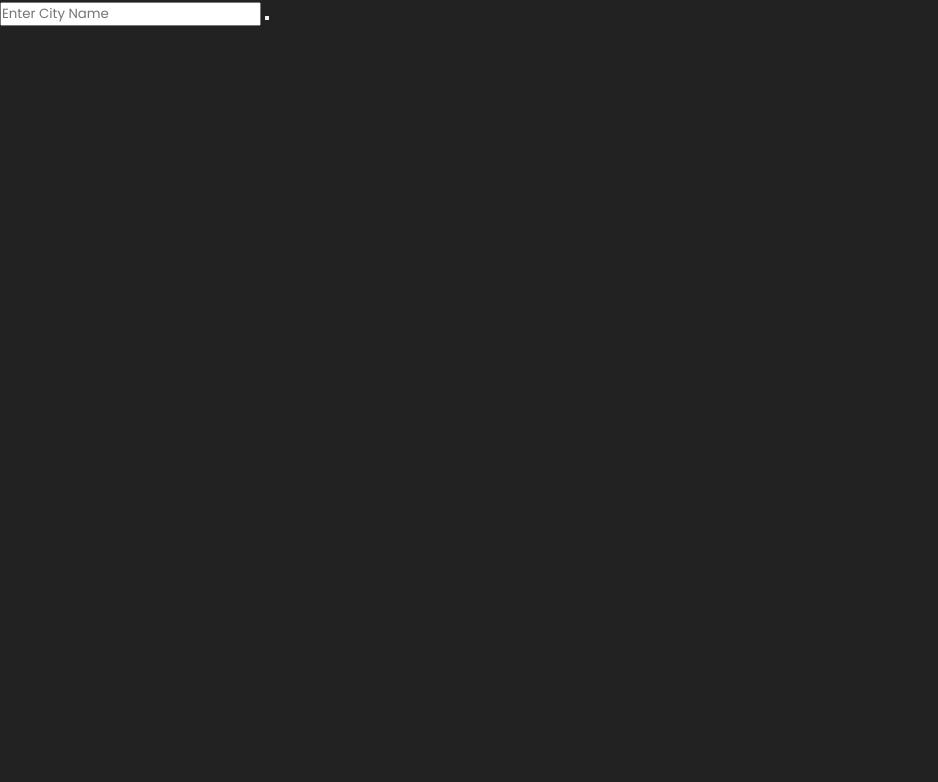
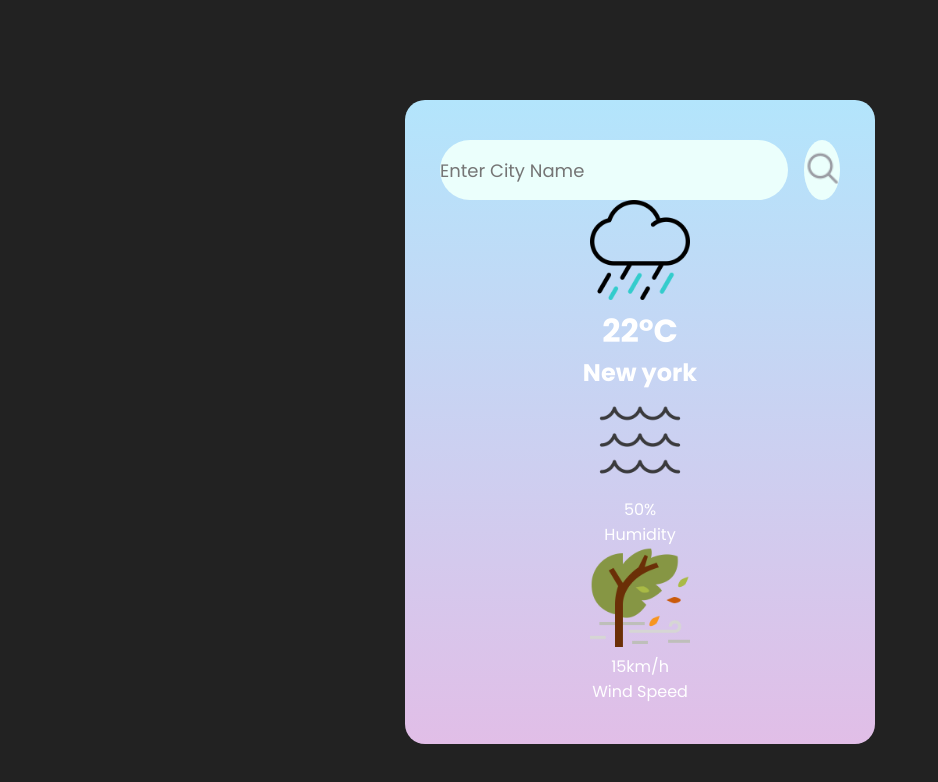
Before and after one commit to TanujaAdak/codtect_task-2, a plain HTML site: page index.html in a window 1280 px wide. Shown: the whole page, without its empty margins (0-938 px from the left). Drawn offline with Linux system fonts and the light colour scheme.

Commit message:
weather forecast

```diff
--- a/index.html
+++ b/index.html
@@ -15,13 +15,32 @@
 </head>
 
 <body>
-<div class="card">
-    <div class="search">
-        <input type="text" placeholder="Enter City Name"
-        spellchecks="false">
-        <button></button>
+    <div class="card">
+        <div class="search">
+            <input type="text" placeholder="Enter City Name" spellcheck="false">
+            <button> <img src="search.png" height="38"></button>
+        </div>
+        <div class="weather">
+            <img src="rain.png" height="100" class="weather-icon">
+            <h1 class="temp">22°C</h1>
+            <h2 class="city">New york</h2>
+            <div class="details">
+                <div class="col">
+                    <img src="humidity.png" height="100">
+                    <div>
+                        <p class="humidity">50%</p>
+                        <p>Humidity</p>
+                    </div>
+                    <div class="col">
+                        <img src="wind.png" height="100">
+                        <div>
+                            <p class="wind">15km/h</p>
+                            <p>Wind Speed</p>
+                        </div>
+                </div>
+            </div>
+        </div>
     </div>
-</div>
 </body>
 
 </html>
--- a/style.css
+++ b/style.css
@@ -6,5 +6,45 @@
 }
 
 body{
-    background-color: #222;
+    background: #222;
 }
+
+.card{
+    width: 90%;
+    max-width: 470px;
+    background: linear-gradient(to bottom, #B3E5FC, #E1BEE7);
+    color: #fff;
+    margin: 100px auto 0;
+    border-radius: 20px;
+    padding: 40px 35px;
+    text-align: center;
+}
+
+.search{
+    width: 100%;
+    display: flex;
+    align-items: center;
+    justify-content: space-between;
+}
+
+.search input{
+    border: 0;
+    outline: 0;
+    background: #ebfffc;
+    color: #555;
+    height: 60px;
+    border-radius: 30px;
+    flex: 1;
+    margin-right: 16px;
+    font-size: 18px
+}
+
+.search  button{
+    border: 0;
+    outline: 0;
+    background: #ebfffc;
+    border-radius: 50%;
+    width: 60px;
+    height: 60px;
+    cursor: pointer;
+}
```
Also changed, not shown: humidity.png (added), rain.png (added), search.png (added), wind.png (added), 1 other file.
